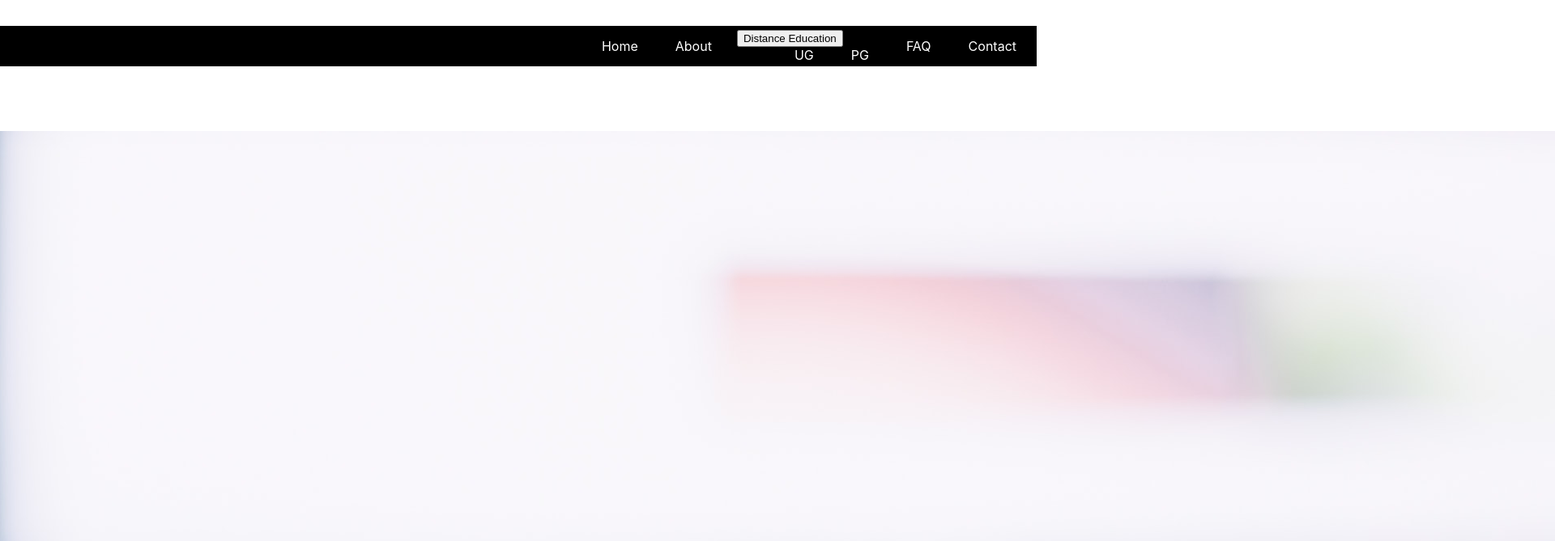
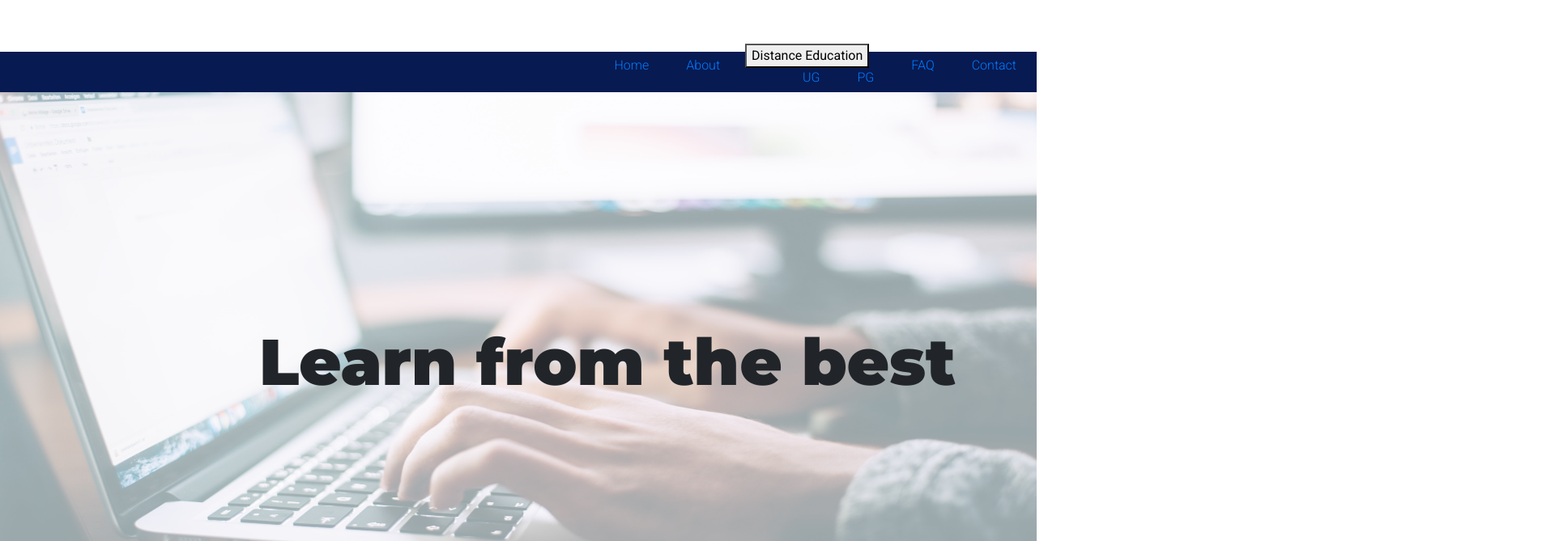
Before and after one commit to AishwaryaKaranth/vidya-systems, a Next.js app: page / in a window 1280 px wide. Shown: the top 669 px of the page at 81% size, 1920 px wide, since content can reach past the window. Built offline with nearby package versions, Linux system fonts and the light colour scheme.

Commit message:
add styles to different components

```diff
--- a/components/Faq.js
+++ b/components/Faq.js
@@ -7,7 +7,7 @@ const Faq=()=> {
   var faq = [
     {
       question: "question1",
-      answer: "answer1"
+      answer: "Sed ut perspiciatis unde omnis iste natus error sit voluptatem accusantium doloremque laudantium, totam rem aperiam, eaque ipsa quae ab illo inventore veritatis et quasi architecto beatae vitae dicta sunt explicabo. Nemo enim ipsam voluptatem quia voluptas sit aspernatur aut odit aut fugit, sed quia consequuntur magni dolores eos qui ratione voluptatem sequi nesciunt. Neque porro quisquam est, qui dolorem ipsum quia dolor sit amet, consectetur, adipisci velit, sed quia non numquam eius modi tempora incidunt ut labore et dolore magnam aliquam quaerat voluptatem. Ut enim ad minima veniam, quis nostrum exercitationem ullam corporis suscipit laboriosam, nisi ut aliquid ex ea commodi consequatur? Quis autem vel eum iure reprehenderit qui in ea voluptate velit esse quam nihil molestiae consequatur, vel illum qui dolorem eum fugiat quo voluptas nulla pariatur?"
     },
     {
       question: "question2",
@@ -21,7 +21,7 @@ const Faq=()=> {
 
   return (
     <div className="App">
-      <h1>Frequently Asked Questions</h1>
+      <h1 className={style['faq-heading']}>Frequently Asked Questions</h1>
       {faq.map((f) => (
         <section className={style["faq-container"]}>
           <li className={style["faq-question-container"]}>{f.question}</li>
--- a/next.config.js
+++ b/next.config.js
@@ -1,3 +1,4 @@
 module.exports = {
   reactStrictMode: true,
+
 }
--- a/package.json
+++ b/package.json
@@ -9,8 +9,13 @@
     "lint": "next lint"
   },
   "dependencies": {
+    "@zeit/next-css": "^1.0.1",
     "bootstrap": "^5.1.0",
+    "mdbreact": "^5.1.0",
     "next": "11.0.1",
+    "next-compose-plugins": "^2.2.1",
+    "next-fonts": "^1.5.1",
+    "next-images": "^1.8.1",
     "react": "17.0.2",
     "react-bootstrap": "^2.0.0-beta.5",
     "react-dom": "17.0.2",
--- a/pages/index.js
+++ b/pages/index.js
@@ -1,13 +1,17 @@
 import Head from 'next/head'
 import Nav from '../components/Nav'
 import Image from 'next/image'
+import "@fortawesome/fontawesome-free/css/all.min.css";
+import 'bootstrap-css-only/css/bootstrap.min.css';
+import 'mdbreact/dist/css/mdb.css';
 import styles from '../styles/Home.module.css'
 
 
 export default function Home() {
   return (
-    <div className={styles['hero-image']}>
-      <img src='/bg.jpg'></img>
+    <div className={styles['image-container']}>
+      <img src='/bg.jpg' className={styles['hero-image']}></img>
+      <h1 className={styles['hero-heading']}>Learn from the best</h1>
     </div>
   )
 }
--- a/styles/About.module.css
+++ b/styles/About.module.css
@@ -1,3 +1,7 @@
+@import url('https://fonts.googleapis.com/css2?family=Montserrat:wght@300&display=swap');
+@import url('https://fonts.googleapis.com/css2?family=Montserrat:wght@900&display=swap');
+
+
 .container{
     width:80%;
     padding:1rem;
@@ -8,15 +12,32 @@
     text-decoration: underline;
     text-decoration-color:#17B978;
     color:#071A52;
-    font-size:3rem;
+    font-size:3.5rem;
+    font-family:'Montserrat',sans-serif;
+    font-weight:900;
+}
+
+.subheading{
+    font-family:'Montserrat',sans-serif;
+    text-align:center;
+}
+
+.topic-description{
+    font-family:'Montserrat',sans-serif;
 }
 
 .flex-grid-container{
-    display:flex;
+    display: flex;
+    justify-content: space-between;
+    flex-wrap: wrap;
+    height: 10vw;
 }
 .flex-grid{
-    flex:3;
-    flex-wrap:wrap;
+    flex: 1 0 30%;
+    flex-wrap: wrap;
+    padding: 10px;
+    margin: 2rem;
+    border:solid;
 }
 
 .flex-grid .col{
--- /dev/null
+++ b/styles/Contact.module.css
@@ -0,0 +1,12 @@
+@import url('https://fonts.googleapis.com/css2?family=Montserrat:wght@300&display=swap');
+@import url('https://fonts.googleapis.com/css2?family=Montserrat:wght@900&display=swap');
+
+.contact-heading{
+    font-family:'Montserrat',sans-serif;
+    text-align:center;
+    color:#071A52;
+    font-size:3.5rem;
+    text-decoration: underline;
+    text-decoration-color: #17B978;
+    font-weight:900;
+}
--- a/styles/Faq.module.css
+++ b/styles/Faq.module.css
@@ -1,16 +1,30 @@
+@import url('https://fonts.googleapis.com/css2?family=Montserrat:wght@300&display=swap');
+@import url('https://fonts.googleapis.com/css2?family=Montserrat:wght@900&display=swap');
+
+.faq-heading{
+    font-family:'Montserrat',sans-serif;
+    text-align:center;
+    color:#071A52;
+    font-size:3.5rem;
+    text-decoration: underline;
+    text-decoration-color: #17B978;
+    font-weight:900;
+}
+
 .faq-container {
     margin: 1rem 0;
     border-radius: .15rem .3rem .3rem .15rem;
     border: 1px solid rgba(0,0,0,.1);
-    border-left: 5px solid #17B978;
+    border-left: 15px solid #17B978;
     background-color: #fff;
     overflow: hidden;
+    width:80vw;
 }
 
 .faq-button {
     content: "+";
     transform: translateY(-50%);
-    background-color: #17B978;
+    background-color: #071A52;
     min-height: 2.5rem;
     min-width: 2.5rem;
     height: 2.5rem;
--- a/styles/Home.module.css
+++ b/styles/Home.module.css
@@ -1,6 +1,26 @@
+@import url('https://fonts.googleapis.com/css2?family=Montserrat:wght@900&display=swap');
+
+.hero-heading{
+  font-family:'Montserrat', sans-serif;
+  position:absolute;
+  font-size:5rem;
+  top:50%;
+  left:25%;
+}
+
+.image-container{
+  width:100vw;
+  height:80vh;
+}
+
 .hero-image{
-  position:relative;
-  display:inline-block;
+  vertical-align: middle;
+    border-style: none;
+    /* height: 50%; */
+    height: inherit;
+    width: 100vw;
+    margin-top: -5rem;
+    opacity: 0.4;
 }
 
 .hero-image:after{
--- a/styles/Nav.module.css
+++ b/styles/Nav.module.css
@@ -1,12 +1,12 @@
 .nav {
     height: 50px;
     padding: 10px;
-    background: #000;
+    background: #071A52;
     color: #fff;
     display: flex;
     align-items: center;
     justify-content: flex-start;
-    margin-top:2rem;
+    margin-top:4rem;
   }
 
   .nav ul {
```
Also changed, not shown: pages/contact.js (+5 -3 lines), 1 other file (tests, documents, lock files or other folders).
